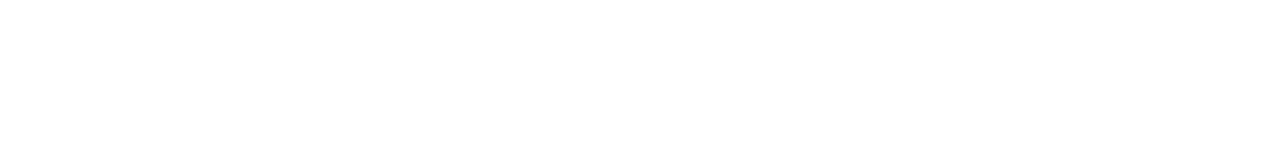
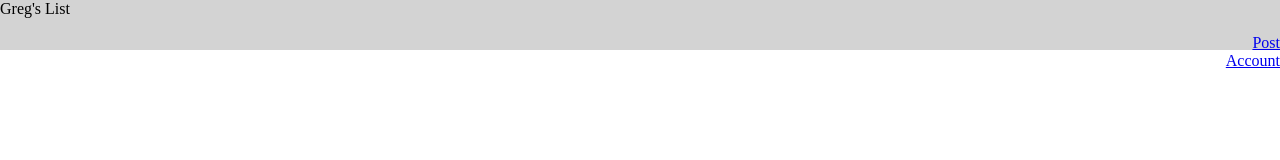
Before and after one commit to tachyla/GregsList, a plain HTML site: page index.html in a window 1280 px wide. Drawn offline with Linux system fonts and the light colour scheme.

Commit message:
Created nav bar

```diff
--- a/GregslistStyling.css
+++ b/GregslistStyling.css
@@ -0,0 +1,17 @@
+body {
+	margin: 0 ;
+
+}
+
+
+
+.container {
+	background-color: lightgrey;
+	height: 50px;
+	width: 100%;
+}
+
+ul {
+	text-align: right;
+
+}
--- a/index.html
+++ b/index.html
@@ -1,9 +1,30 @@
 <!DOCTYPE html>
 <html>
 <head>
-	<title></title>
+	<title>Gregslist</title>
 </head>
+<link rel="stylesheet" type="text/css" href="GregslistStyling.css">
 <body>
 
+	<nav class="container">
+		<div>Greg's List</div>
+		<ul style="list-style-type: none">
+			<li><a href="Gregslist.com/Post">Post</a></li>
+			<li><a href="Gregslist.com/Account">Account</a></li>
+		</ul>
+	</nav>
+
+	<main>
+
+		<!-- <nav class="container">
+			<p>Greg's List</p>
+			<ul style="list-style-type: none">
+				<li><a href="Gregslist.com/Post">Post</a></li>
+				<li><a href="Gregslist.com/Account">Account</a></li>
+			</ul>
+
+		</nav> -->
+
+	</main>
 </body>
 </html>
```
